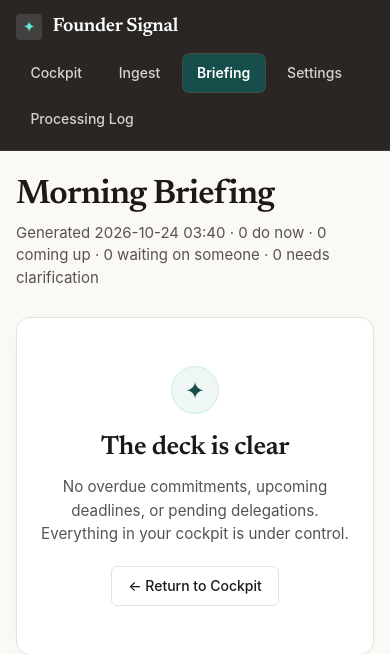
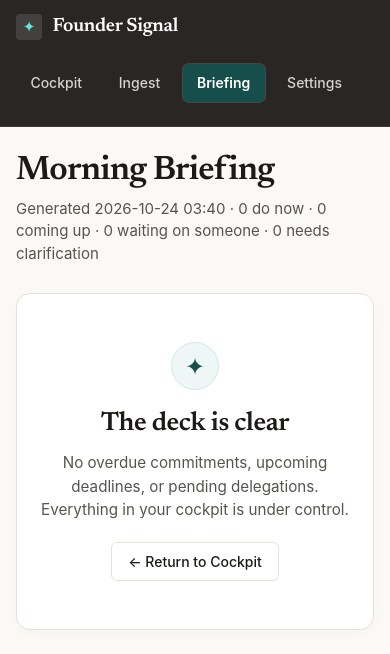
Before and after one commit to AnthonyASBaptiste/founder-signal, a Flask app: page /briefing in a window 390 px wide. Shown: the top 654 px of the page. Run offline with Flask 3, Linux system fonts and the light colour scheme; data that the repository does not hold is empty; parts of the project's set-up code (start-up, migrations or seed data) failed here and were passed over.

Commit message:
style(design): FINDING-006 — optimize mobile navigation bar and container responsiveness

```diff
--- a/founder_signal/web/templates/base.html
+++ b/founder_signal/web/templates/base.html
@@ -1005,6 +1005,13 @@
     }
     @media (max-width: 480px) {
       header { flex-direction: column; align-items: flex-start; gap: 0.75rem; }
+      header nav {
+        width: 100%;
+        overflow-x: auto;
+        flex-wrap: nowrap;
+        -webkit-overflow-scrolling: touch;
+        padding-bottom: 2px;
+      }
       .cockpit-hero-main { flex-direction: column; }
       .cockpit-metrics { grid-template-columns: repeat(2, 1fr); }
       .cockpit-metrics .metric-chip:last-child:nth-child(odd) {
```
